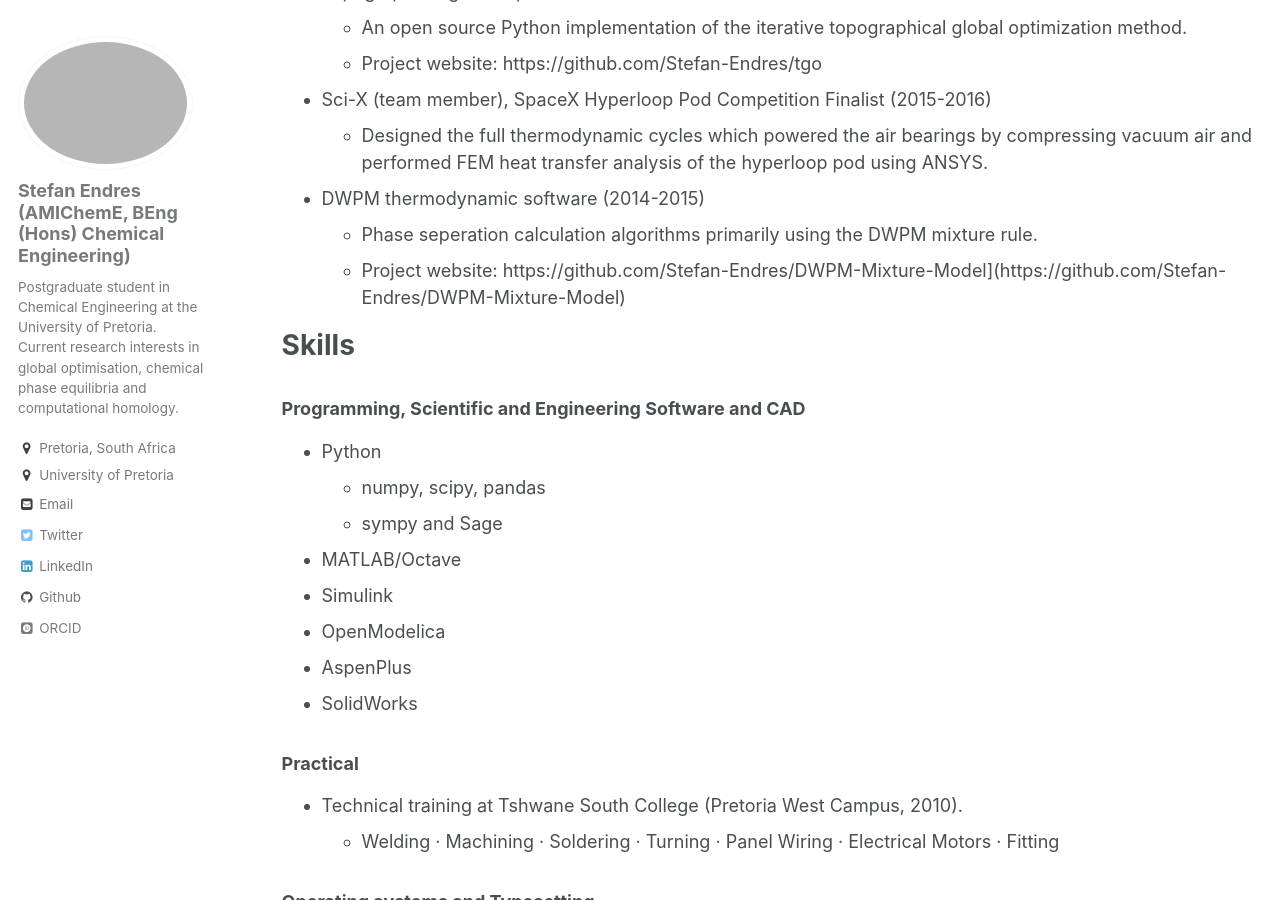
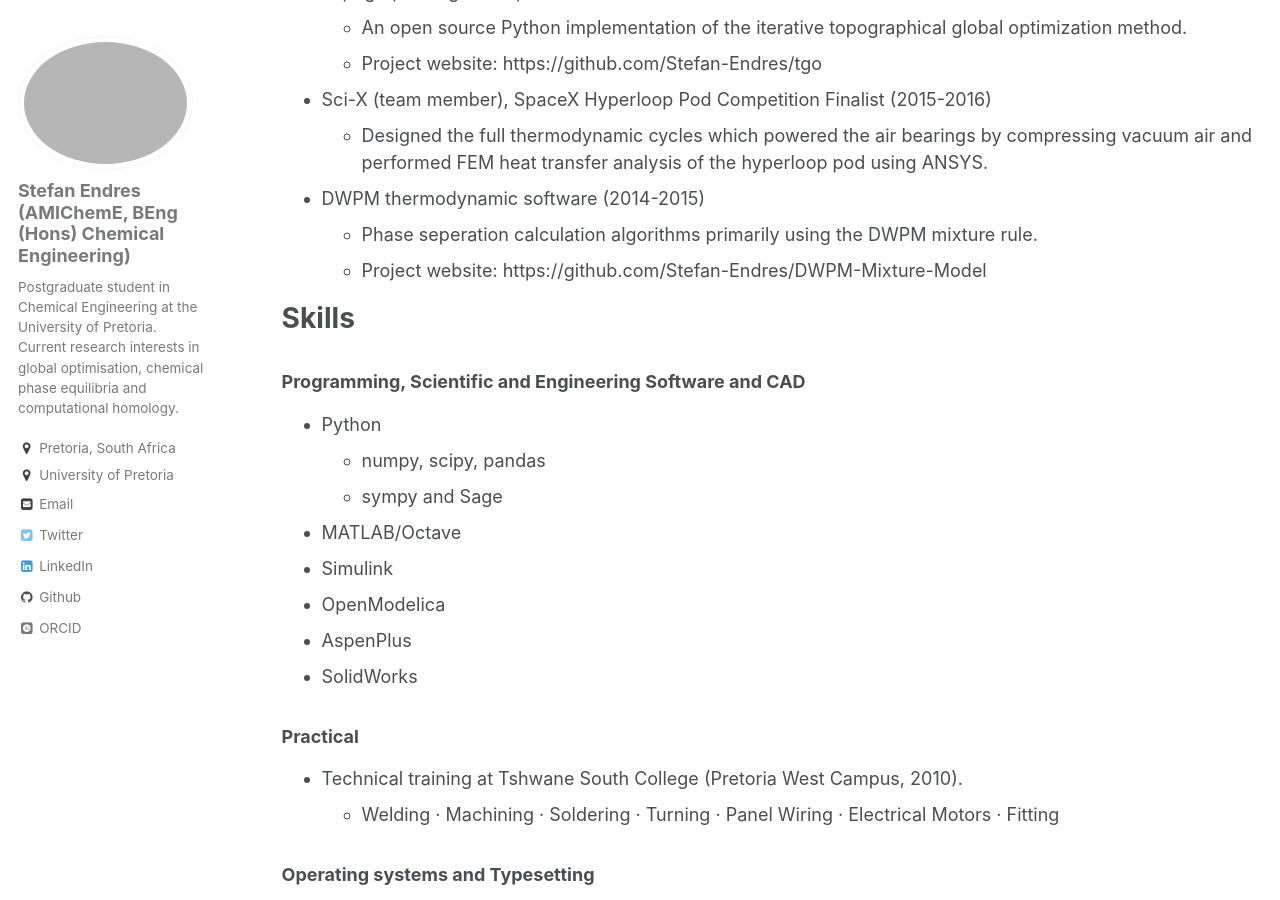
Before and after one commit to Stefan-Endres/Stefan-Endres.github.io, a Jekyll site: the page built from _pages/cv.md, in a window 1280 px wide and 900 px high, scrolled down 1958 px. Built offline with Jekyll 4.4.1, drawn with Linux system fonts in a browser that asks for light colours; some web fonts are replaced.

Commit message:
Update cv.md

```diff
--- a/_pages/cv.md
+++ b/_pages/cv.md
@@ -70,7 +70,7 @@ Open Source Projects and Competitions
     * Designed the full thermodynamic cycles which powered the air bearings by compressing vacuum air and performed FEM heat transfer analysis of the hyperloop pod using ANSYS.
 * DWPM thermodynamic software (2014-2015)
     * Phase seperation calculation algorithms primarily using the DWPM mixture rule.
-  * Project website: https://github.com/Stefan-Endres/DWPM-Mixture-Model](https://github.com/Stefan-Endres/DWPM-Mixture-Model)
+  * Project website: [https://github.com/Stefan-Endres/DWPM-Mixture-Model](https://github.com/Stefan-Endres/DWPM-Mixture-Model)
 
 Skills
 ======
```
